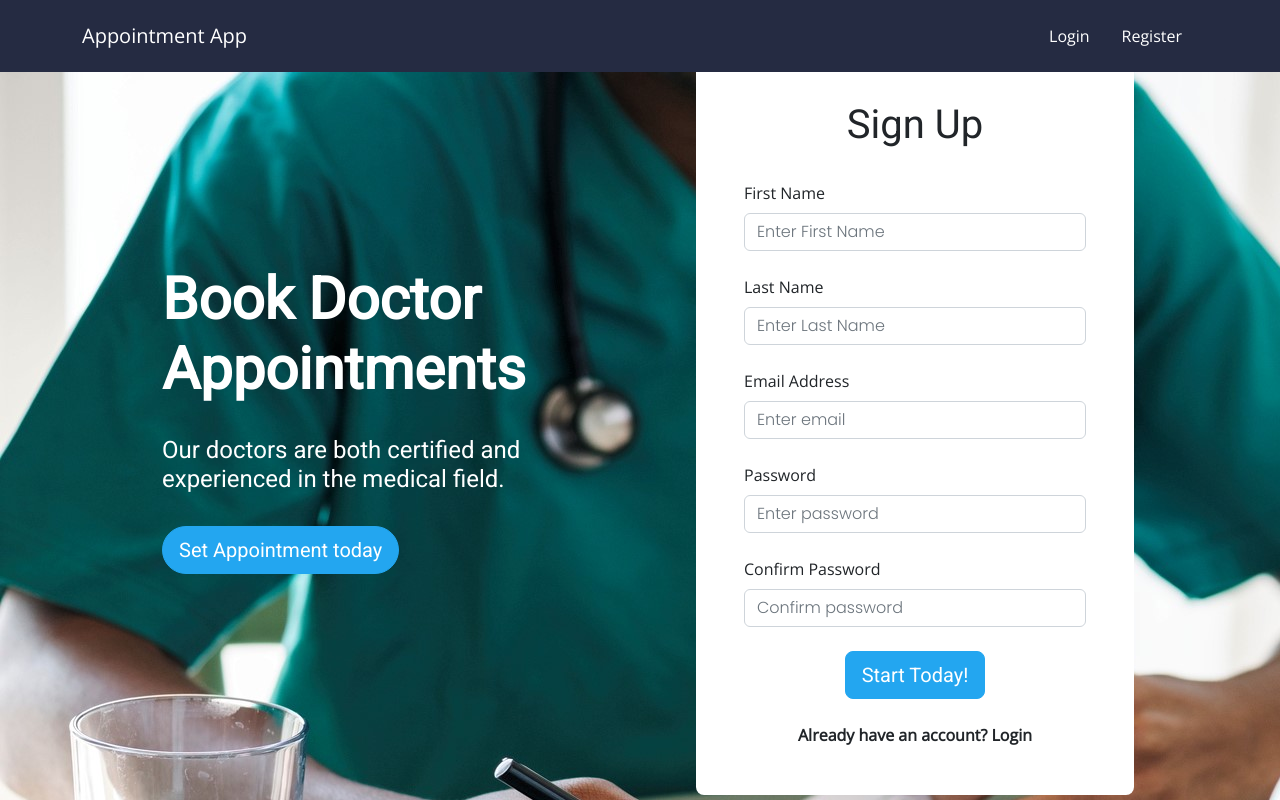
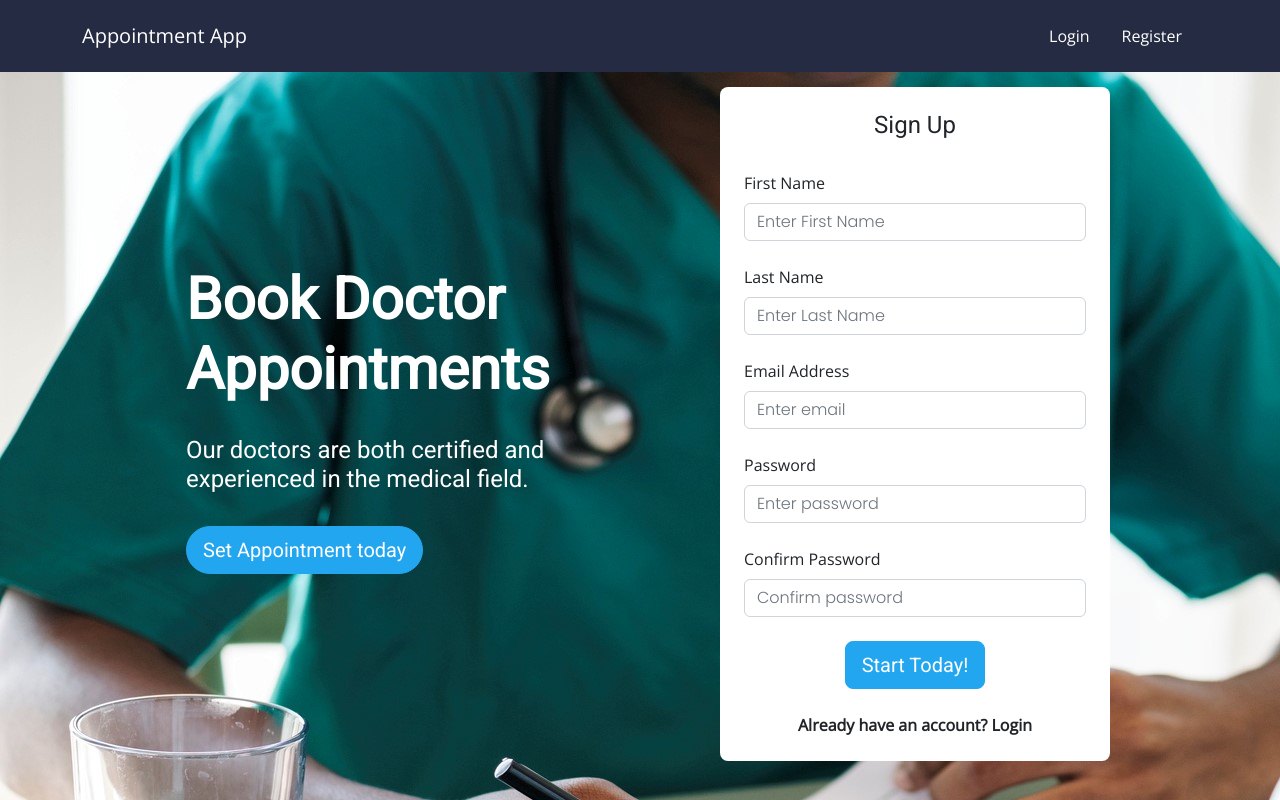
Before and after one commit to tashynw/patient-management-app, a Next.js app: page /signup in a window 1280 px wide. Built offline with nearby package versions, Linux system fonts and the light colour scheme; no server answers.

Commit message:
login and signup forms ui fix

```diff
--- a/pages/login.tsx
+++ b/pages/login.tsx
@@ -57,8 +57,8 @@ export default function LoginPage() {
               </button>
             </div>
 
-            <div className="w-30 p-5 bg-white rounded-3">
-              <h1 className="text-center">Login</h1>
+            <div className="w-30 p-4 bg-white rounded-3">
+              <h4 className="text-center">Login</h4>
               <br />
               <form onSubmit={handleLoginForm}>
                 <div className="form-group">
--- a/pages/signup.tsx
+++ b/pages/signup.tsx
@@ -74,8 +74,8 @@ export default function SignUpPage() {
             </button>
           </div>
 
-          <div className="w-20 p-5 bg-white rounded-3">
-            <h1 className="text-center">Sign Up</h1>
+          <div className="w-20 p-4 bg-white rounded-3">
+            <h4 className="text-center">Sign Up</h4>
             <br />
             <form onSubmit={handleSignUpForm}>
               <div className="form-group">
```
